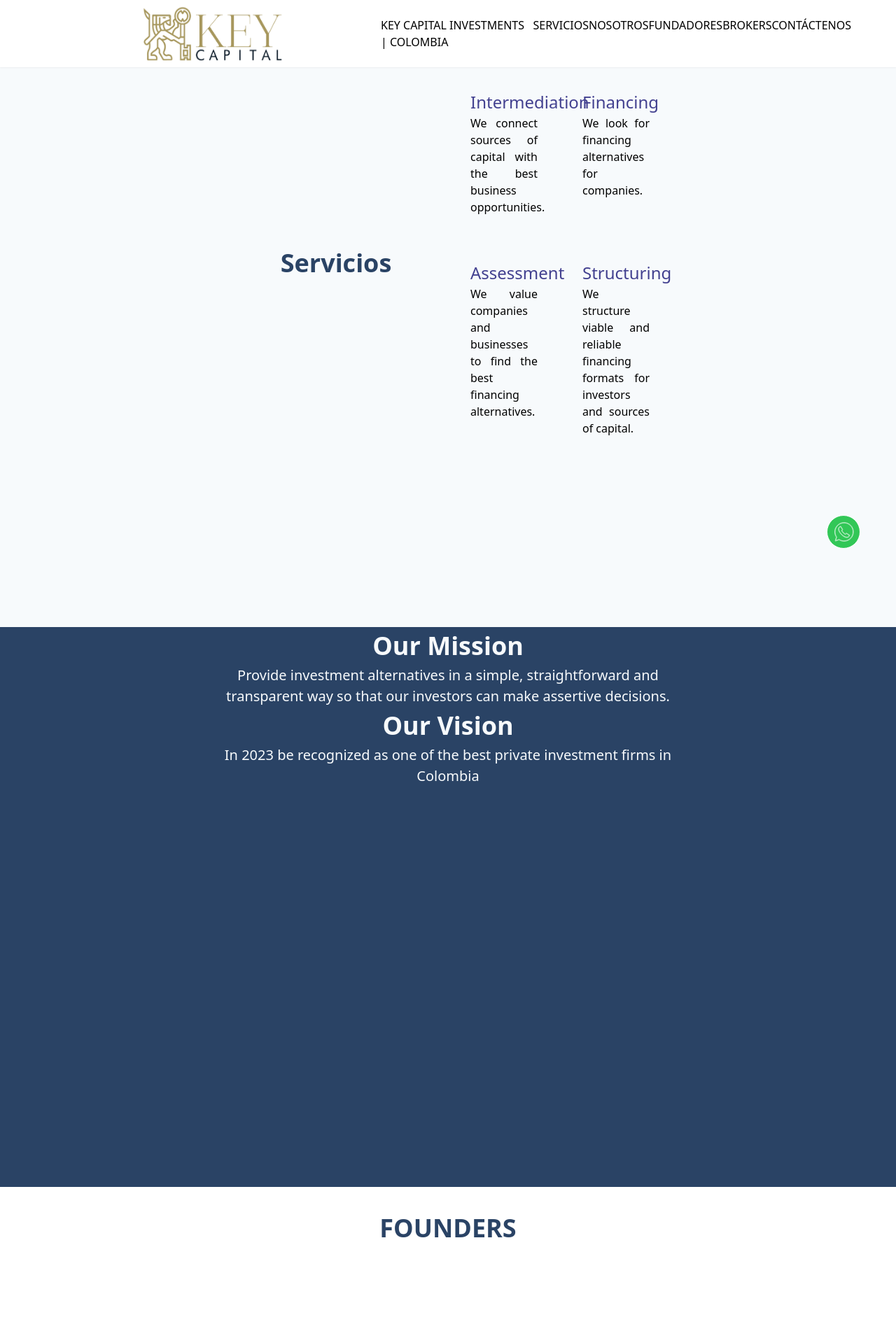
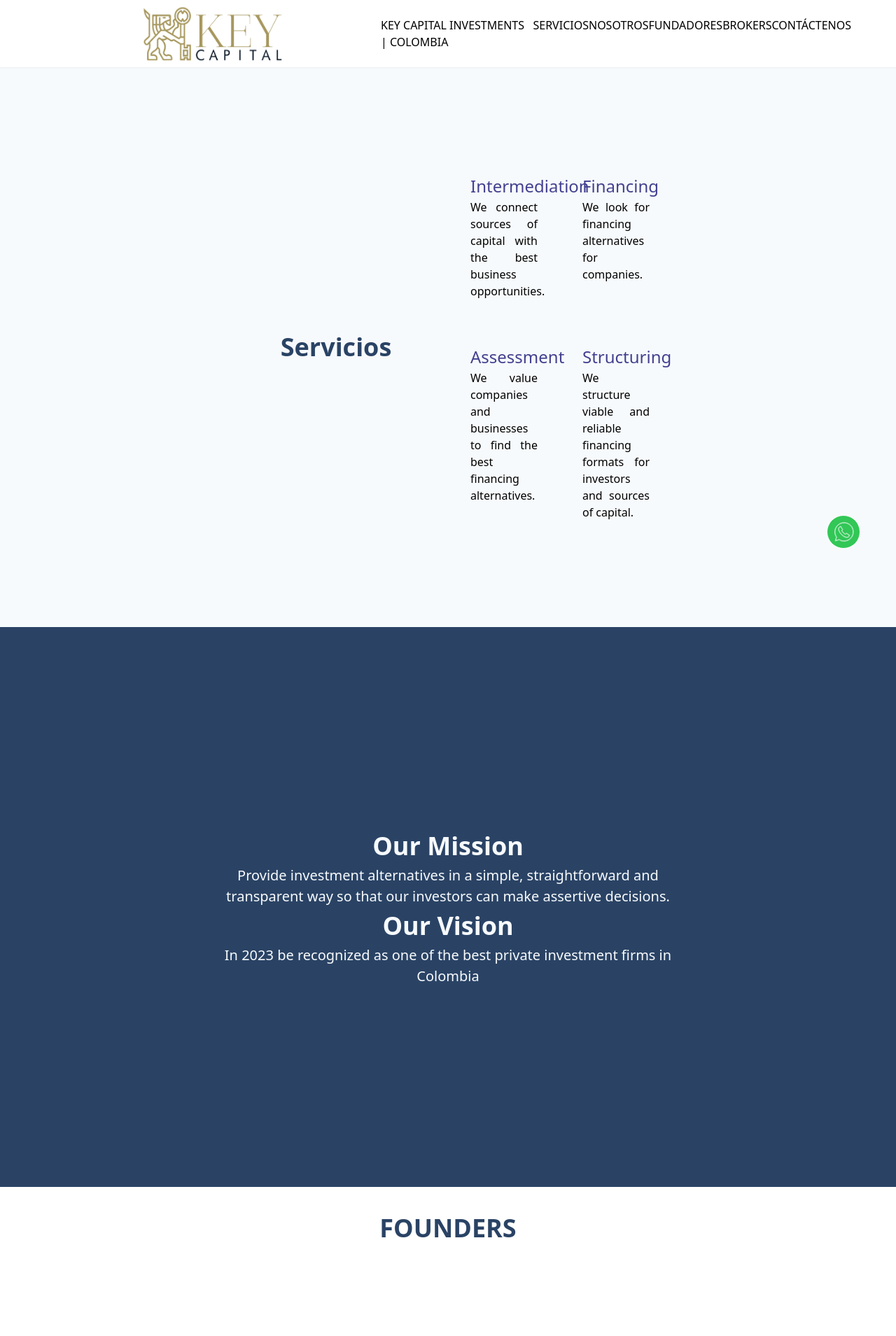
Before and after one commit to EstebanDalelR/keycapital, a Next.js app: page / in a window 1280 px wide. Shown: the top 1909 px of the page at 70% size. Built offline with nearby package versions, Linux system fonts and the light colour scheme.

Commit message:
Center sections

```diff
--- a/components/AboutUs.jsx
+++ b/components/AboutUs.jsx
@@ -3,7 +3,7 @@ import Container from "./Container"
 const AboutUs = () =>
   <section
     id="nosotros"
-    className="w-full bg-blue-900 min-h-screen text-gray-100 text-center">
+    className="w-full bg-blue-900 min-h-screen h-full text-gray-100 text-center flex items-stretch">
     <Container>
       <div className="h-full flex flex-col justify-around">
         <div>
--- a/components/Services.jsx
+++ b/components/Services.jsx
@@ -9,7 +9,7 @@ let services = [
 const Services = () =>
   <section
     id="servicios"
-    className="w-full bg-gray-100 min-h-screen">
+    className="w-full bg-gray-100 min-h-screen h-full flex items-stretch">
     <Container>
       <div className="flex flex-wrap w-full justify-around items-center h-full">
         <h2 className="w-1/2 text-4xl text-blue-900 font-bold text-center">Servicios</h2>
```
